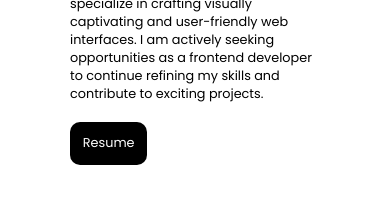
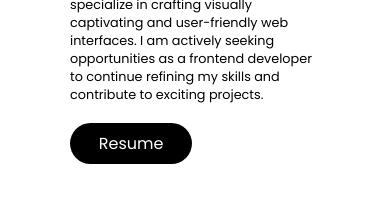
Before and after one commit to Abhyuday-Dev/portfolio, a React (Create React App) app: page / in a window 390 px wide. Shown: the part 1300-1515 px from the top of the page. Built offline with nearby package versions, Linux system fonts and the light colour scheme.

Commit message:
css changes

```diff
--- a/src/components/AboutMe/About.css
+++ b/src/components/AboutMe/About.css
@@ -178,8 +178,8 @@
        }
 
        .aboutme_cv{
-        font-size: 0.8rem;
-        padding: 0.8rem;
-        border-radius: 10px;
+        font-size: 1rem;
+        padding: 0.5rem 1.8rem;
+        border-radius: 25px;
        }
   }
```
